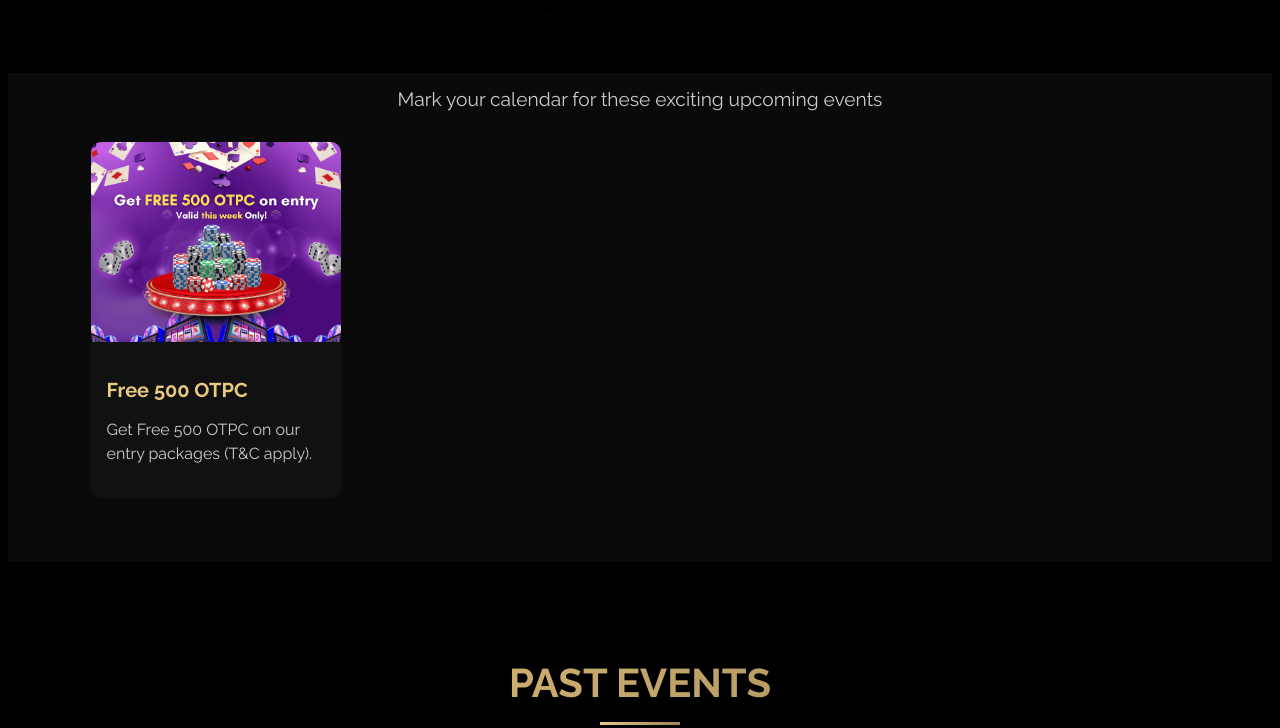
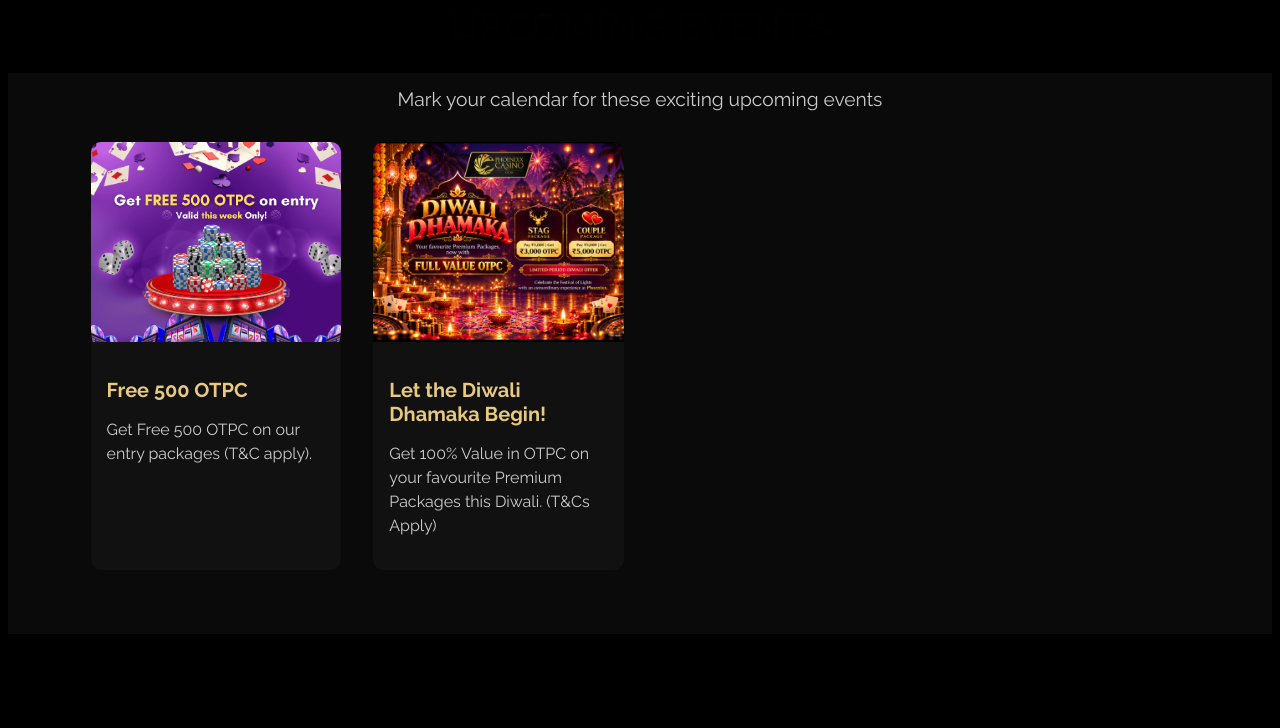
Before and after one commit to skullzmedia/phoenix-improved, an Astro site: page /entertainment in a window 1280 px wide. Shown: the part 1527-2255 px from the top of the page. Built offline with nearby package versions, Linux system fonts and the light colour scheme; Astro itself is replaced by a stand-in of ours.

Commit message:
feat: add entertainment page, slider component, and related assets

```diff
--- a/src/pages/entertainment.astro
+++ b/src/pages/entertainment.astro
@@ -10,6 +10,7 @@
 import LivePerformances from "../assets/entertainment/daily/live.jpeg";
 import RussianDancer from "../assets/entertainment/daily/russian_dancer.jpeg";
 import FreeOTPC from "../assets/entertainment/upcoming/free-otpc.png";
+import DhamkaOffer from "../assets/entertainment/upcoming/Diwali_Dhamaka.png";
 
 // Daily Entertainment Data
 const dailyEntertainment = [
@@ -43,6 +44,13 @@
     description: "Get Free 500 OTPC on our entry packages (T&C apply).",
     image: FreeOTPC,
     alt: "Phoenix Casino offering free 500 OTPC promotional offer, Goa casino with offers",
+  },
+  {
+    title: "Let the Diwali Dhamaka Begin!",
+    description:
+      "Get 100% Value in OTPC on your favourite Premium Packages this Diwali. (T&Cs Apply)",
+    image: DhamkaOffer,
+    alt: "Phoenix Casino offering 100% value in OTPC on premium packages, Diwali Dhamaka offer at Phoenix Casino Goa",
   },
 ];
 
```
Also changed, not shown: src/components/HeroSlider.astro (+8 -3 lines), src/components/LatestOffers.astro (+7 -0 lines), src/assets/banner/herobg_new_mob.png (added), src/assets/entertainment/upcoming/Diwali_Dhamaka.png (added), src/assets/latest_offers/LatestDhamakaOffer_Oct.png (added), 1 other file.
